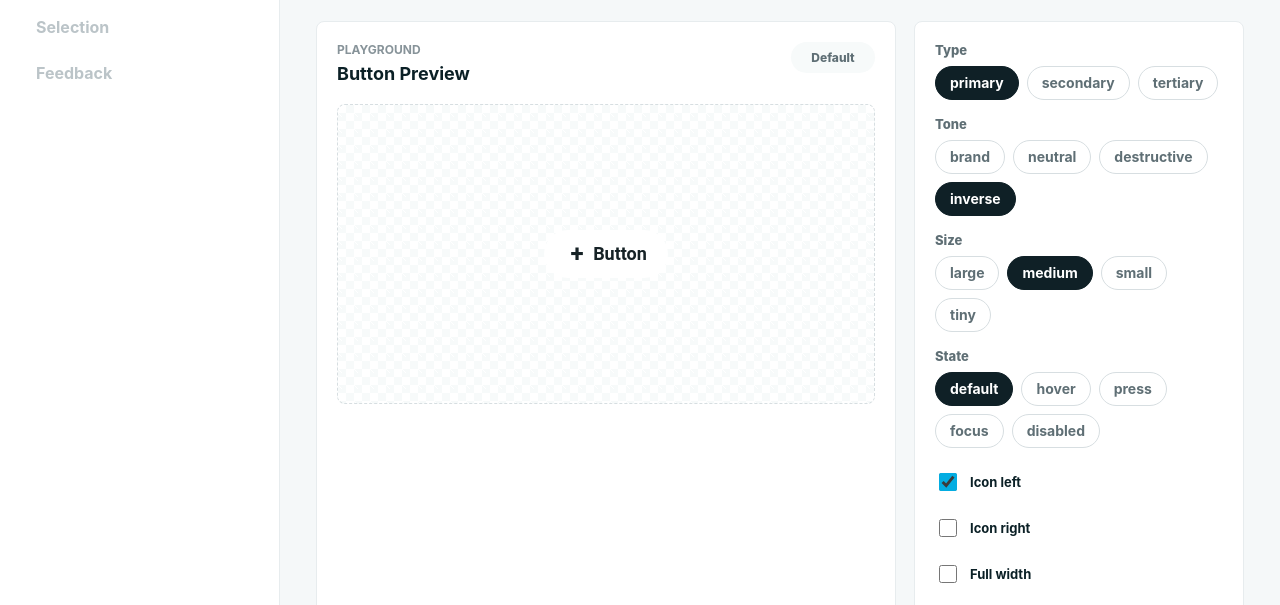
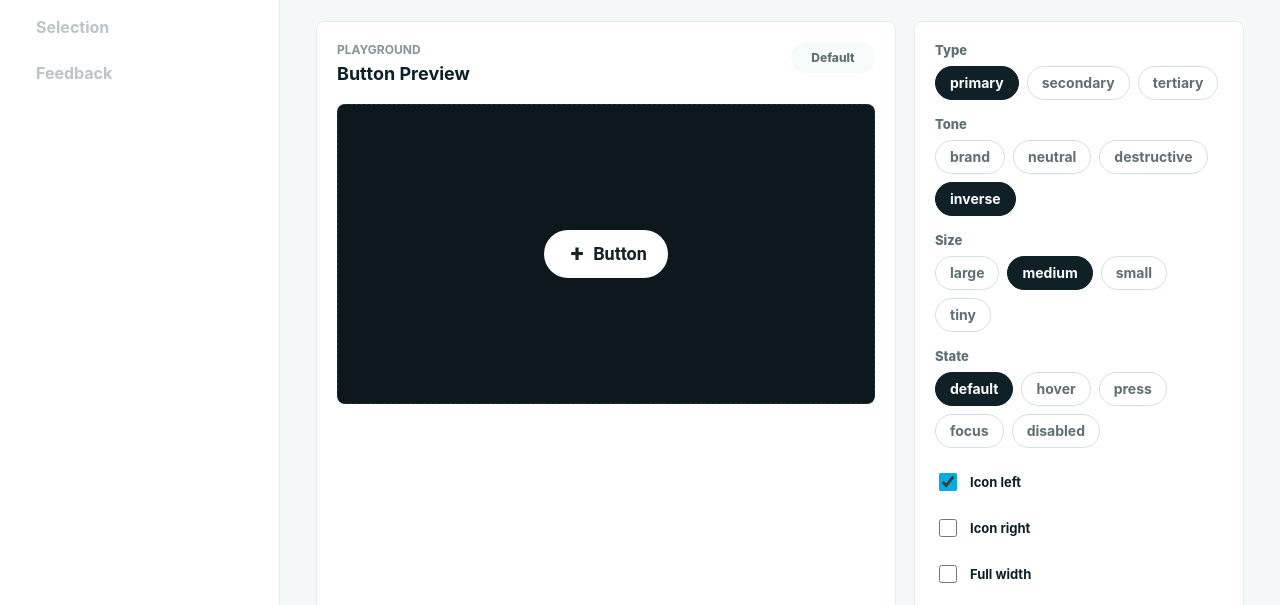
Before and after one commit to marukox1105/yco-component-library, a website: page index.html in a window 1280 px wide. Both pictures are taken after a click on the button "inverse". Shown: the part 184-789 px from the top of the page. Drawn offline with Linux system fonts and the light colour scheme.

Commit message:
Show inverse buttons on dark preview surface

```diff
--- a/script.js
+++ b/script.js
@@ -1,5 +1,6 @@
 const root = document.documentElement;
 const previewButton = document.querySelector("#previewButton");
+const previewSurface = document.querySelector("#previewSurface");
 const stateLabel = document.querySelector("#stateLabel");
 const codeBlock = document.querySelector("#codeBlock");
 const toast = document.querySelector("#toast");
@@ -84,6 +85,7 @@ function updatePreview() {
     controls.fullWidth.checked ? "is-full-width" : "",
     state !== "default" ? `is-${state}` : "",
   ].filter(Boolean).join(" ");
+  previewSurface.classList.toggle("is-inverse-preview", tone === "inverse");
 
   previewButton.disabled = state === "disabled";
   previewButton.removeAttribute("aria-busy");
--- a/styles.css
+++ b/styles.css
@@ -308,6 +308,11 @@ h3 {
   background-color: var(--fill-base);
   background-position: 0 0, 0 8px, 8px -8px, -8px 0;
   background-size: 16px 16px;
+}
+
+.preview-surface.is-inverse-preview {
+  border-color: #243238;
+  background: #0c181d;
 }
 
 .control-label {
```
